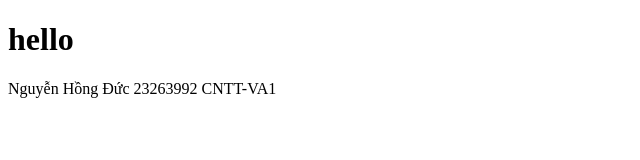
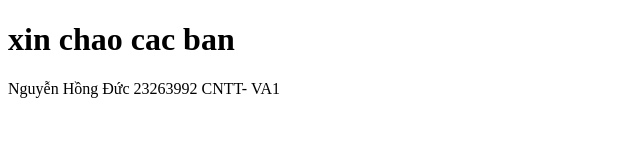
Before and after one commit to Ductlfc123/Duc, a plain HTML site: page index.html in a window 1280 px wide. Shown: the whole page, without its empty margins (0-640 px from the left). Drawn offline with Linux system fonts and the light colour scheme.

Commit message:
Add files via upload

```diff
--- a/index.html
+++ b/index.html
@@ -6,10 +6,10 @@
     <title>Document</title>
 </head>
 <body>
-    <h1> hello</h1>
+    <h1> xin chao cac ban</h1>
     <p> Nguyễn Hồng Đức
         23263992
-        CNTT-VA1 </p>
-
+        CNTT- VA1
+    </p>
 </body>
 </html>
```
